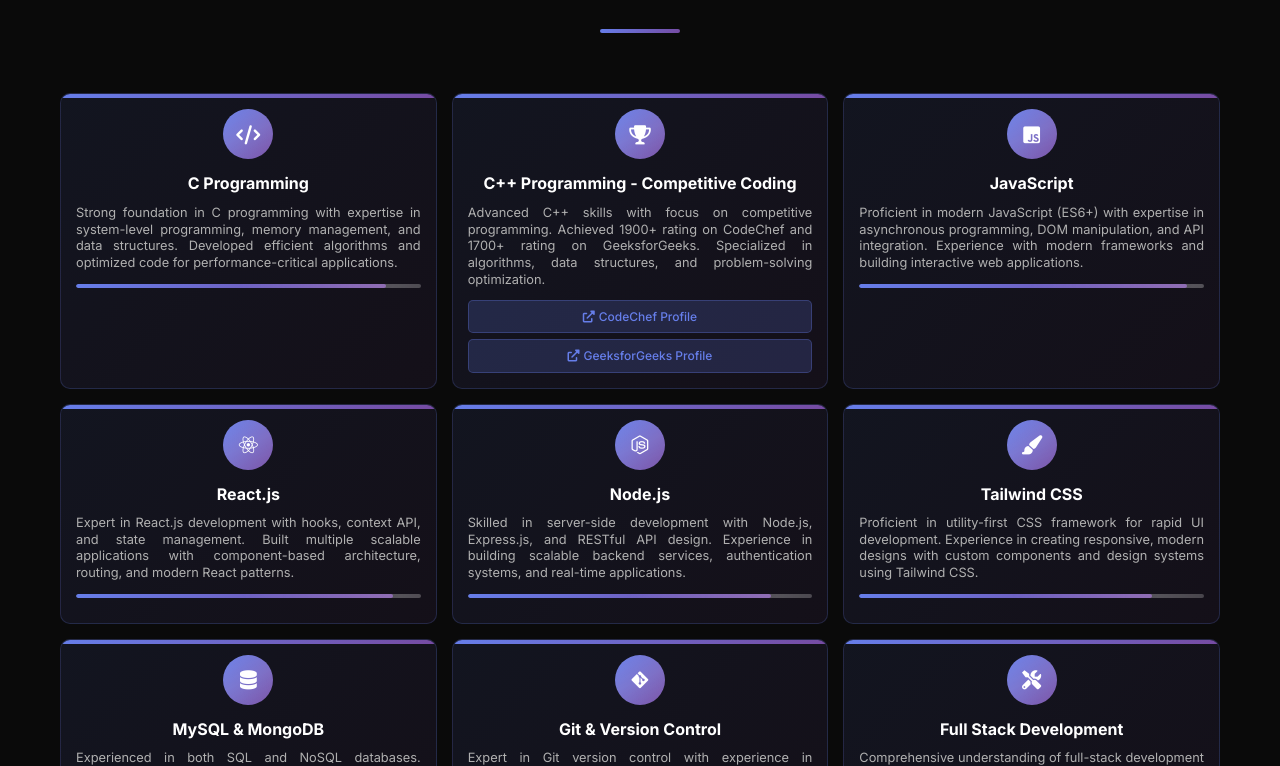
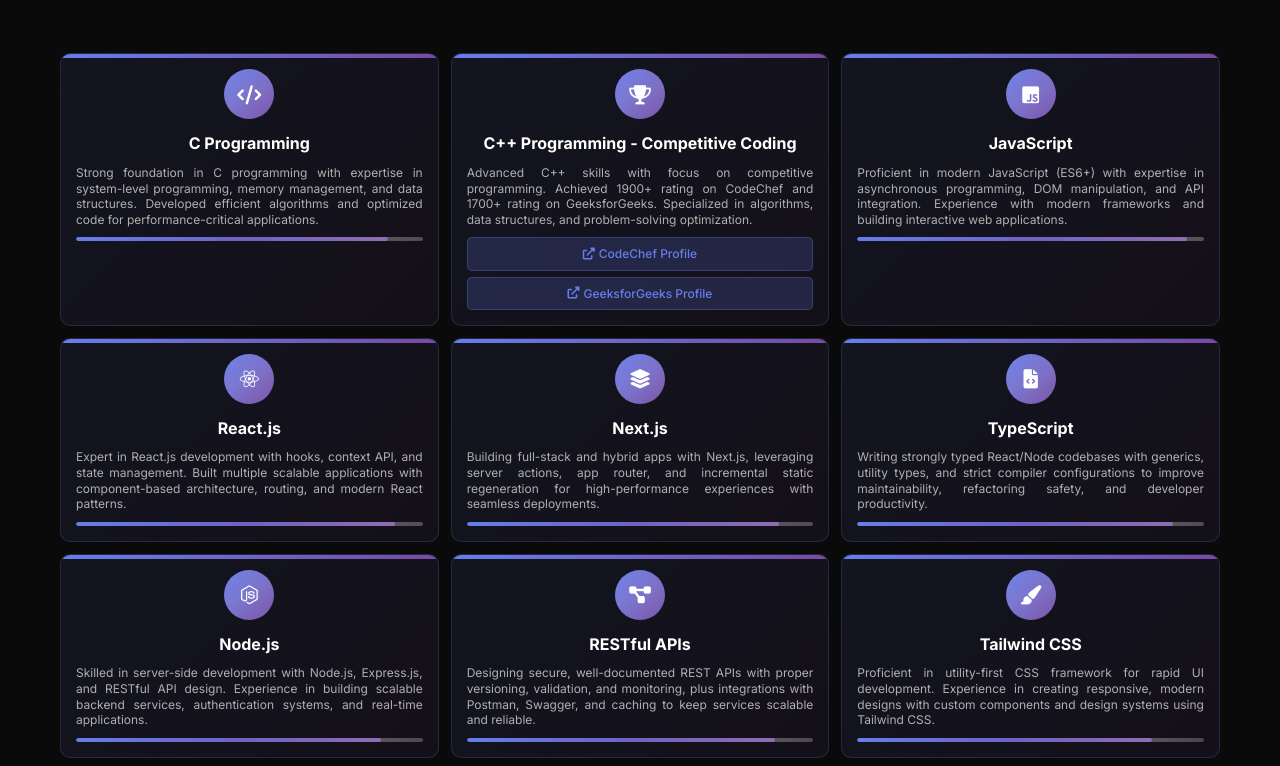
Before and after one commit to aniketsharma04/Aniket-Portfolio, a React (Create React App) app: page / in a window 1280 px wide. Shown: the part 4774-5540 px from the top of the page. Built offline with nearby package versions, Linux system fonts and the light colour scheme.

Commit message:
Finilizing: Updated Skills section

```diff
--- a/src/App.css
+++ b/src/App.css
@@ -570,12 +570,14 @@
 /* Skills Section */
 .skills-section {
   background: rgba(10, 10, 10, 0.8);
+  min-height: auto;
+  padding: 60px 0;
 }
 
 .skills-grid {
   display: grid;
   grid-template-columns: repeat(3, 1fr);
-  gap: 15px;
+  gap: 12px;
   margin-top: 30px;
 }
 
@@ -589,7 +591,7 @@
   overflow: hidden;
   text-align: center;
   height: auto;
-  min-height: 220px;
+  min-height: 200px;
 }
 
 .skill-card::before {
@@ -648,10 +650,10 @@
 
 .skill-card p {
   color: #b0b0b0;
-  margin-bottom: 12px;
+  margin-bottom: 10px;
   text-align: justify;
   line-height: 1.3;
-  font-size: 0.8rem;
+  font-size: 0.75rem;
 }
 
 .skill-level {
--- a/src/App.js
+++ b/src/App.js
@@ -490,6 +490,36 @@
 
             <div className="skill-card">
               <div className="skill-icon">
+                <i className="fas fa-layer-group"></i>
+              </div>
+              <h3>Next.js</h3>
+              <p>
+                Building full-stack and hybrid apps with Next.js, leveraging server actions, app router, and incremental static regeneration for high-performance experiences with seamless deployments.
+              </p>
+              <div className="skill-level">
+                <div className="skill-bar">
+                  <div className="skill-progress" style={{width: '90%'}}></div>
+                </div>
+              </div>
+            </div>
+
+            <div className="skill-card">
+              <div className="skill-icon">
+                <i className="fas fa-file-code"></i>
+              </div>
+              <h3>TypeScript</h3>
+              <p>
+                Writing strongly typed React/Node codebases with generics, utility types, and strict compiler configurations to improve maintainability, refactoring safety, and developer productivity.
+              </p>
+              <div className="skill-level">
+                <div className="skill-bar">
+                  <div className="skill-progress" style={{width: '91%'}}></div>
+                </div>
+              </div>
+            </div>
+
+            <div className="skill-card">
+              <div className="skill-icon">
                 <i className="fab fa-node-js"></i>
               </div>
               <h3>Node.js</h3>
@@ -499,6 +529,21 @@
               <div className="skill-level">
                 <div className="skill-bar">
                   <div className="skill-progress" style={{width: '88%'}}></div>
+                </div>
+              </div>
+            </div>
+
+            <div className="skill-card">
+              <div className="skill-icon">
+                <i className="fas fa-project-diagram"></i>
+              </div>
+              <h3>RESTful APIs</h3>
+              <p>
+                Designing secure, well-documented REST APIs with proper versioning, validation, and monitoring, plus integrations with Postman, Swagger, and caching to keep services scalable and reliable.
+              </p>
+              <div className="skill-level">
+                <div className="skill-bar">
+                  <div className="skill-progress" style={{width: '89%'}}></div>
                 </div>
               </div>
             </div>
```
